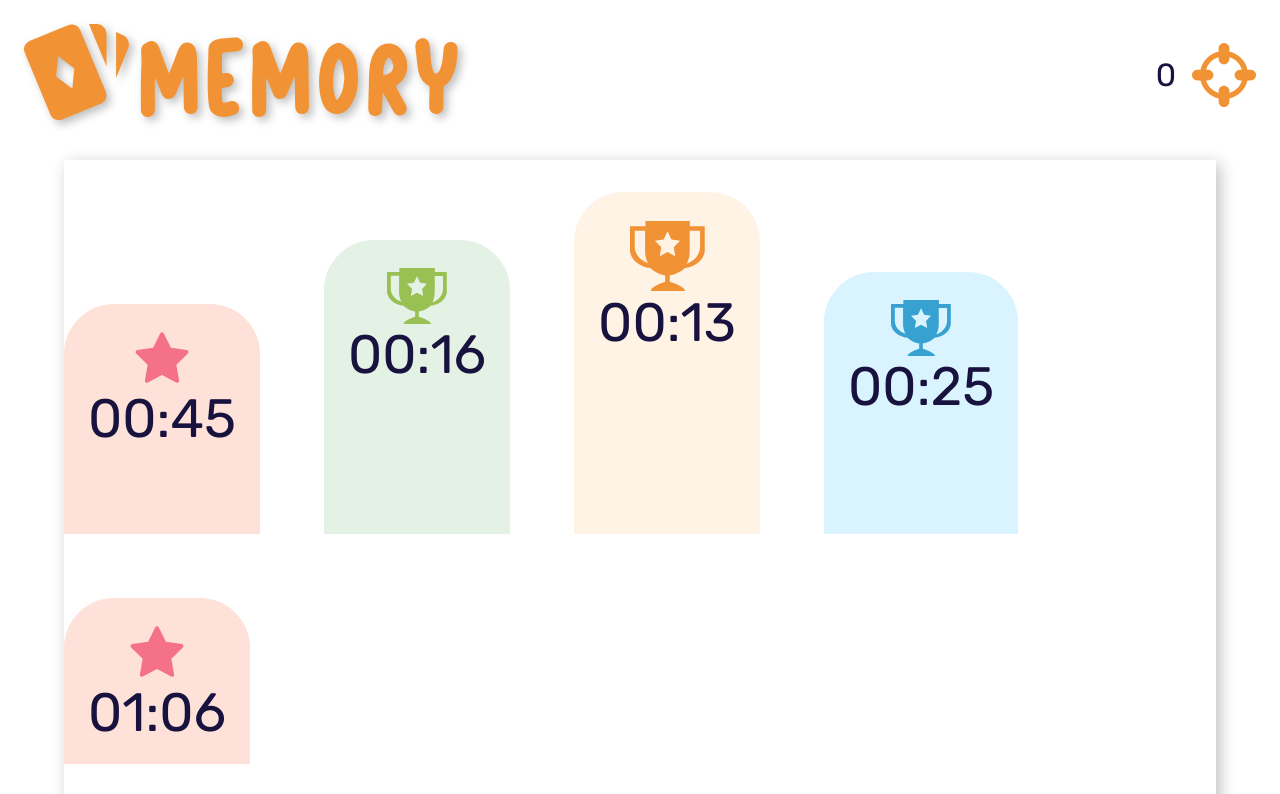
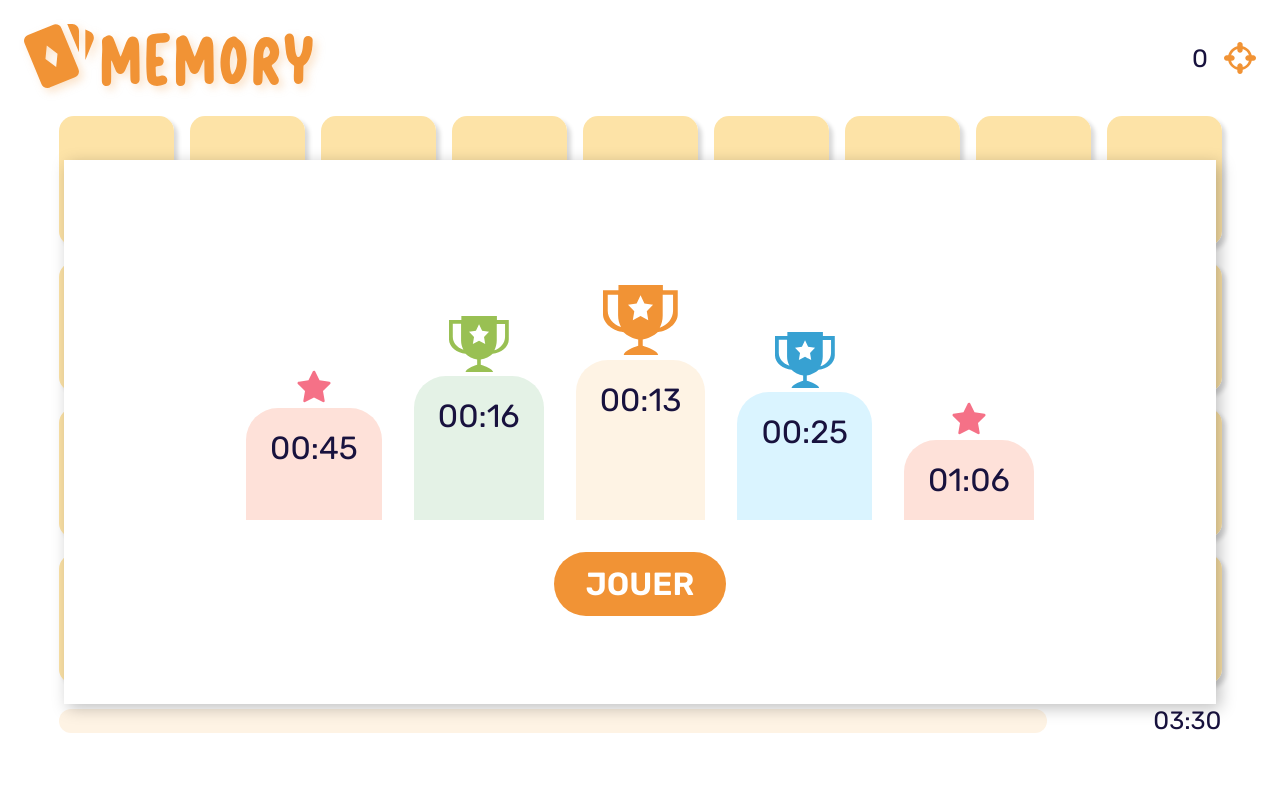
Before and after one commit to amina-seraoui/memory, a Vue app: page / in a window 1280 px wide. Shown: the top 794 px of the page. Built offline with nearby package versions, Linux system fonts and the light colour scheme.

Commit message:
:lipstick: readapting sizes

```diff
--- a/src/App.vue
+++ b/src/App.vue
@@ -9,11 +9,10 @@
           class="logo"
         >
       </picture>
-        <Moves />
+        <Moves :moves="hits"/>
     </header>
     <main>
         <section id="memory-game">
-          <img src="@/assets/img/gameboy.png" alt="Cute Gameboy">
           <div>
             <div id="deck">
               <Card v-for="(card, i) in cards" :key="i" :card="card" @click="flip(i)" :play="isGameStart && !isGameOver"/>
@@ -50,7 +49,8 @@ export default {
             flippedCards: [],
             score: 0,
             win: false,
-            time: '00:00'
+            time: '00:00',
+            hits: 0
         }
     },
     methods: {
@@ -76,6 +76,7 @@ export default {
             this.flippedCards = []
             this.score = 0
             this.win = false
+            this.hits = 0
         },
         flip (i) {
             if (
@@ -86,6 +87,7 @@ export default {
             ) {
                 this.cards[i].flipped = true
                 this.flippedCards.push(this.cards[i])
+                this.hits++
                 this.checkMatch()
             }
         },
@@ -120,9 +122,3 @@ export default {
     }
 }
 </script>
-
-<style lang="scss" scoped>
-  .logo {
-    filter: drop-shadow(4px 4px 4px rgba(#000, .25))
-  }
-</style>
--- a/src/assets/css/00-settings/_fonts.scss
+++ b/src/assets/css/00-settings/_fonts.scss
@@ -1,5 +1,5 @@
 $font-primary: Rubik, Roboto, sans-serif;
 $font-secondary: monoandfriendsmi, sans-serif;
 
-$font-size: 32px;
+$font-size: 25px;
 $font-color: $dark-blue;
--- a/src/assets/css/04-elements/_header.scss
+++ b/src/assets/css/04-elements/_header.scss
@@ -1,5 +1,16 @@
 header {
-    padding: ratio-space(3px) ratio-space(3px) ratio-space(4px) ratio-space(3px);
     @extend %flex;
     justify-content: space-between;
+
+    width: #{calc(100% - ratio-space(6px))};
+    padding: ratio-space(3px);
+
+    .logo {
+        height: 64px;
+        filter: drop-shadow(4px 4px 4px rgba($primary-color, .25))
+    }
+
+    .icon {
+        height: 32px;
+    }
 }
--- a/src/assets/css/04-elements/_typography.scss
+++ b/src/assets/css/04-elements/_typography.scss
@@ -1,8 +1,8 @@
 @include font-face('monoandfriendsmi', 'Regular', 500, normal, ttf woff2 otf);
 @import url('https://fonts.googleapis.com/css2?family=Rubik:ital,wght@0,400;0,500;0,600;0,700;1,400;1,500;1,600&display=swap');
 
-$big-font: 54px;
-$medium-font: 32px;
+$big-font: 32px;
+$medium-font: 25px;
 
 h1 {
     text-transform: uppercase;
--- a/src/assets/css/06-components/_deck.scss
+++ b/src/assets/css/06-components/_deck.scss
@@ -1,6 +1,6 @@
 #deck {
     @extend %grid;
-    grid-template-columns: repeat(6, 115px);
+    grid-template-columns: repeat(9, 115px);
     grid-auto-rows: 130px;
     grid-gap: ratio-space(2px);
     justify-content: center;
--- a/src/assets/css/06-components/_timer.scss
+++ b/src/assets/css/06-components/_timer.scss
@@ -3,7 +3,6 @@
     @extend %flex;
     justify-content: space-between;
     align-items: center;
-
     progress {
         appearance: none; // réinitialise l'apparence par défaut
         width: 85%;
--- a/src/assets/css/07-pages/_memory-game.scss
+++ b/src/assets/css/07-pages/_memory-game.scss
@@ -1,10 +1,7 @@
 #memory-game {
     @extend %flex;
-    align-items: flex-end;
-    justify-content: space-evenly;
+    justify-content: center;
 
-    img {
-        width: auto;
-        height: 100%;
-    }
+    // background: url('../img/gameboy.png') 100% no-repeat;
+    // background-position: left 0 bottom 25%;
 }
--- a/src/assets/css/07-pages/_podium.scss
+++ b/src/assets/css/07-pages/_podium.scss
@@ -5,56 +5,66 @@
     .times {
         @extend %flex;
         align-items: flex-end;
-        gap: ratio-space(8px);
-        margin-bottom: ratio-space(4px);
+        gap: ratio-space(4px);
+        margin: ratio-space(14px) 0 ratio-space(4px) 0;
         .time {
+            position: relative;
             .icon {
-                background: center no-repeat;
+                position: absolute;
+                left: 0;
+                width: 100%;
+                background: center / contain no-repeat;
+                margin-bottom: ratio-space(1px);
             }
             padding: ratio-space(3px);
-            border-radius: 50px 50px 0 0;
+            border-radius: 32px 32px 0 0;
 
             &:nth-child(1) {
                 order: 3;
                 background: $light-orange;
                 .icon {
                     height: 80px;
+                    top: -80px;
                     background-image: url('../img/top-1.svg');
                 }
-                padding-bottom: ratio-space(3px) + ratio-space(4px) * 5;
+                padding-bottom: ratio-space(3px) + ratio-space(2px) * 5;
             }
             &:nth-child(2) {
                 order: 2;
                 background: $light-green;
                 .icon {
                     height: 64px;
+                    top: -64px;
                     background-image: url('../img/top-2.svg');
                 }
-                padding-bottom: ratio-space(3px) + ratio-space(4px) * 4;
+                padding-bottom: ratio-space(3px) + ratio-space(2px) * 4;
             }
             &:nth-child(3) {
                 order: 4;
                 background: $light-blue;
                 .icon {
                     height: 64px;
+                    top: -64px;
                     background-image: url('../img/top-3.svg');
                 }
-                padding-bottom: ratio-space(3px) + ratio-space(4px) * 3;
+                padding-bottom: ratio-space(3px) + ratio-space(2px) * 3;
             }
             &:nth-child(4) {
                 order: 1;
                 background: $light-pink;
                 .icon {
-                    height: 64px;
+                    height: 40px;
+                    top: -40px;
                     background-image: url('../img/top-4-5.svg');
                 }
-                padding-bottom: ratio-space(3px) + ratio-space(4px) * 2;
+                padding-bottom: ratio-space(3px) + ratio-space(2px) * 2;
             }
             &:nth-child(5) {
                 order: 5;
                 background: $light-pink;
                 .icon {
-                    height: 64px;
+                    height: 40px;
+                    top: -40px;
                     background-image: url('../img/top-4-5.svg');
                 }
             }
--- a/src/assets/css/style.scss
+++ b/src/assets/css/style.scss
@@ -3,7 +3,7 @@
 @import '02-generic/init';
 //@import '03-vendor/vendor';
 @import '04-elements/elements';
-@import '05-objects/wrappers';
+// @import '05-objects/wrappers';
 @import '06-components/components';
 @import '07-pages/pages';
 @import '08-utilities/helpers';
--- a/src/components/Moves.vue
+++ b/src/components/Moves.vue
@@ -8,10 +8,6 @@
 <script>
 export default {
     name: 'Moves',
-    data () {
-        return {
-            moves: 0
-        }
-    }
+    props: ['moves']
 }
 </script>
```
Also changed, not shown: src/assets/css/05-objects/wrappers.scss (deleted).
